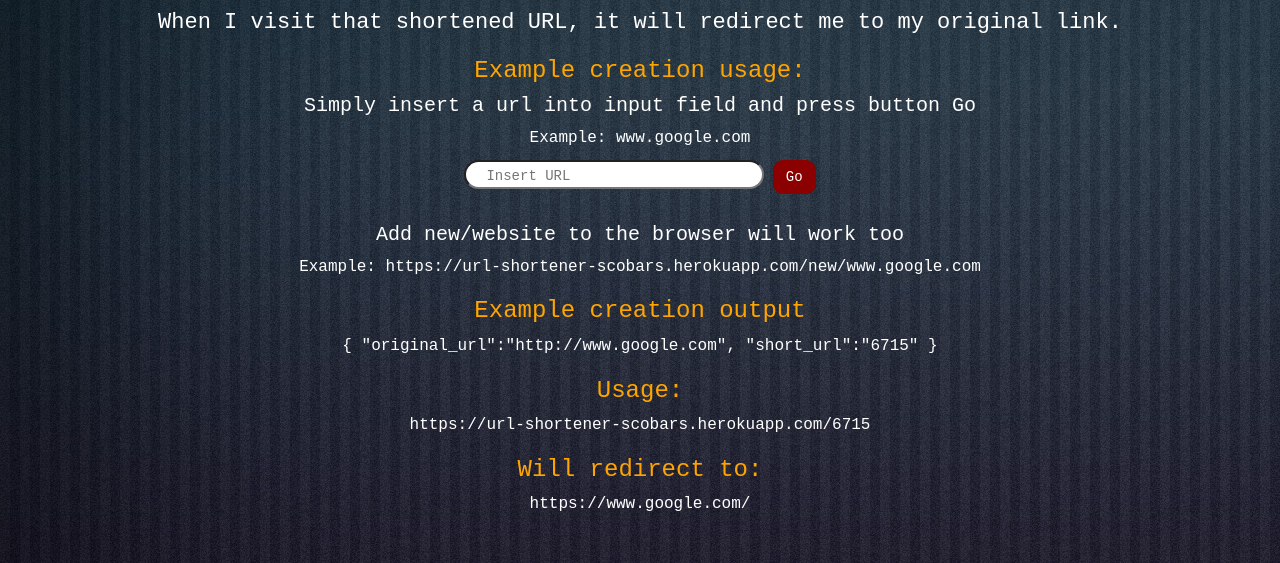
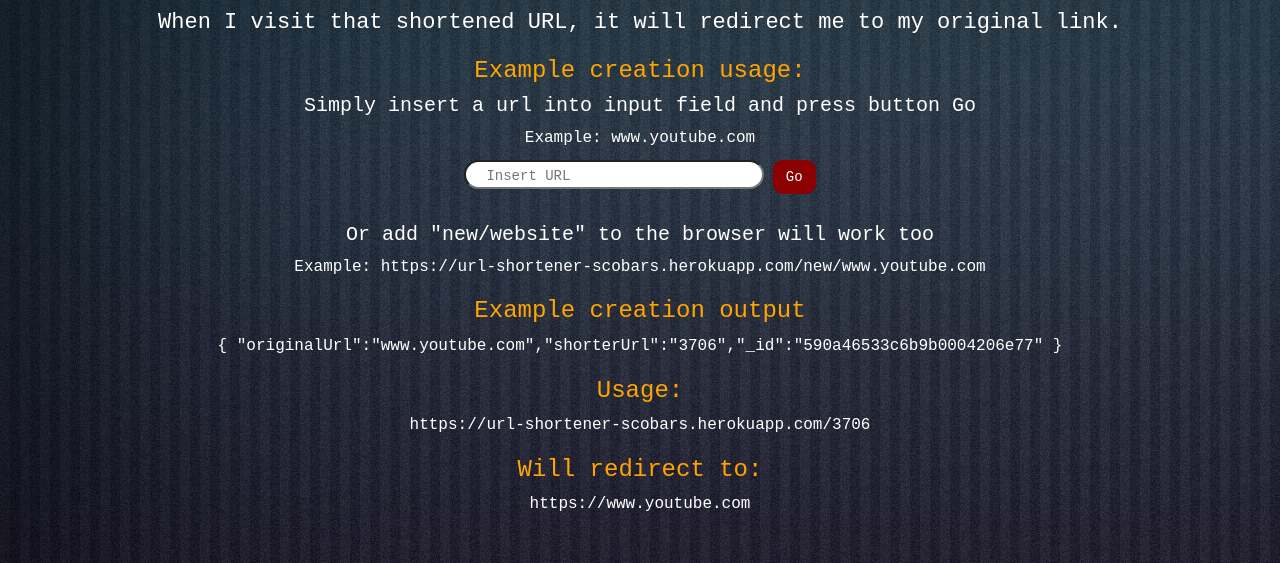
Before and after one commit to SCOBARS900/url-shortener, a website: page public/index.html in a window 1280 px wide. Shown: the part 237-800 px from the top of the page. Drawn offline with nearby package versions, Linux system fonts and the light colour scheme.

Commit message:
Changed example index.html page

```diff
--- a/public/index.html
+++ b/public/index.html
@@ -24,7 +24,7 @@
 
             <h3>Example creation usage:</h3>
             <h4>Simply insert a url into input field and press button Go</h4>
-            <p>Example: www.google.com</p>
+            <p>Example: www.youtube.com</p>
 
             <section ng-controller="shortAppCtrl">
             <input placeholder="Insert URL" ng-model="urlToShorten">
@@ -32,19 +32,19 @@
             </section>
             <br>
 
-            <h4>Add new/website to the browser will work too</h4>
-            <p>Example: https://url-shortener-scobars.herokuapp.com/new/www.google.com</p>
+            <h4>Or add "new/website" to the browser will work too</h4>
+            <p>Example: https://url-shortener-scobars.herokuapp.com/new/www.youtube.com</p>
             <h3>Example creation output</h3>
             <p>
-             {
-                "original_url":"http://www.google.com",
-                "short_url":"6715"
-             }
+                {
+                 "originalUrl":"www.youtube.com","shorterUrl":"3706","_id":"590a46533c6b9b0004206e77"
+
+                }
             </p>
             <h3>Usage:</h3>
-            <p>https://url-shortener-scobars.herokuapp.com/6715</p>
+            <p>https://url-shortener-scobars.herokuapp.com/3706</p>
             <h3>Will redirect to:</h3>
-            <p>https://www.google.com/</p>
+            <p>https://www.youtube.com</p>
 
 
         </div>
```
